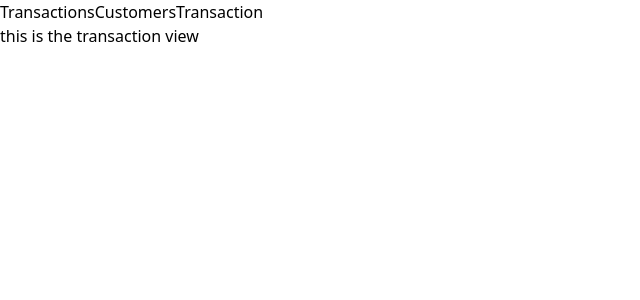
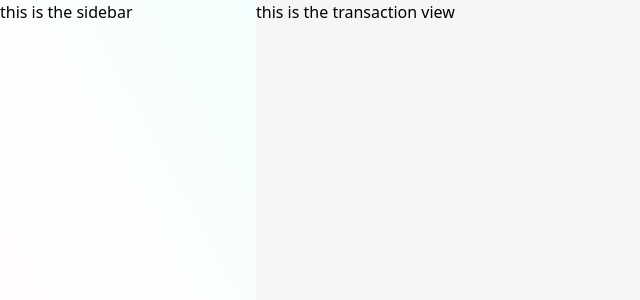
Before and after one commit to SymplyMatt/customer_dashboard_woven, a Vue app: page /dashboard/transactions in a window 1280 px wide. Shown: the top 300 px of the page, without its empty margins (0-640 px from the left). Built offline with nearby package versions, Linux system fonts and the light colour scheme.

Commit message:
set up sidebar and maincontent areas

```diff
--- a/src/components/dashboard/sidebar/Sidebar.vue
+++ b/src/components/dashboard/sidebar/Sidebar.vue
@@ -1,13 +1,23 @@
 <template>
-    <aside>
-        <router-link to="/dashboard/transactions">Transactions</router-link>
-        <router-link to="/dashboard/customers">Customers</router-link>
-        <router-link :to="{ name: 'dashboard-transaction', params: { transactionId: '1234' } }">Transaction</router-link>
-    </aside>
-  </template>
+  <div :class="classes">
+    this is the sidebar
+  </div>
+</template>
 
-  <script>
-  export default {
-    name: 'Sidebar',
-  }
-  </script>
+<script>
+export default {
+  name: 'Sidebar',
+  data() {
+    return {
+      classes: "bg-sidebar w-30 min-h-screen hidden md:block h-full",
+    };
+  },
+};
+</script>
+
+<style scoped>
+.bg-sidebar {
+  background: linear-gradient(241.47deg, rgba(204, 255, 250, 0.25) -2.96%, rgba(255, 252, 245, 0.25) 44.27%, rgba(255, 229, 233, 0.25) 89.58%),
+  linear-gradient(0deg, #FFFFFF, #FFFFFF);
+}
+</style>
--- a/src/pages/dashboard/DashboardView.vue
+++ b/src/pages/dashboard/DashboardView.vue
@@ -1,7 +1,7 @@
 <template>
-  <div>
+  <div :class="containerClasses">
     <Sidebar />
-    <main>
+    <main :class="mainContentClasses">
       <router-view></router-view>
     </main>
   </div>
@@ -12,6 +12,12 @@ import Sidebar from '../../components/dashboard/sidebar/Sidebar.vue';
 
 export default {
   name: 'DashboardView',
+  data() {
+    return {
+      containerClasses: "grid grid-cols-[20%,80%] h-screen bg-[#F4F6F8] h-full",
+      mainContentClasses: "bg-[#F4F6F8] h-full",
+    };
+  },
   components: {
     Sidebar,
   }
--- a/tailwind.config.js
+++ b/tailwind.config.js
@@ -2,7 +2,17 @@
 module.exports = {
   content: ['./public/**/*.html', './src/**/*.{vue,js,ts,jsx,tsx}'],
   theme: {
-    extend: {},
+    extend: {
+      backgroundColor: {
+        'blue': '#3490dc', // You can use the color code you prefer
+      },
+      screens: {
+        'sm': '640px',
+        'md': '1000px',
+        'lg': '1280px',
+        'xl': '1440px',
+      },
+    },
   },
   plugins: [],
 }
```
